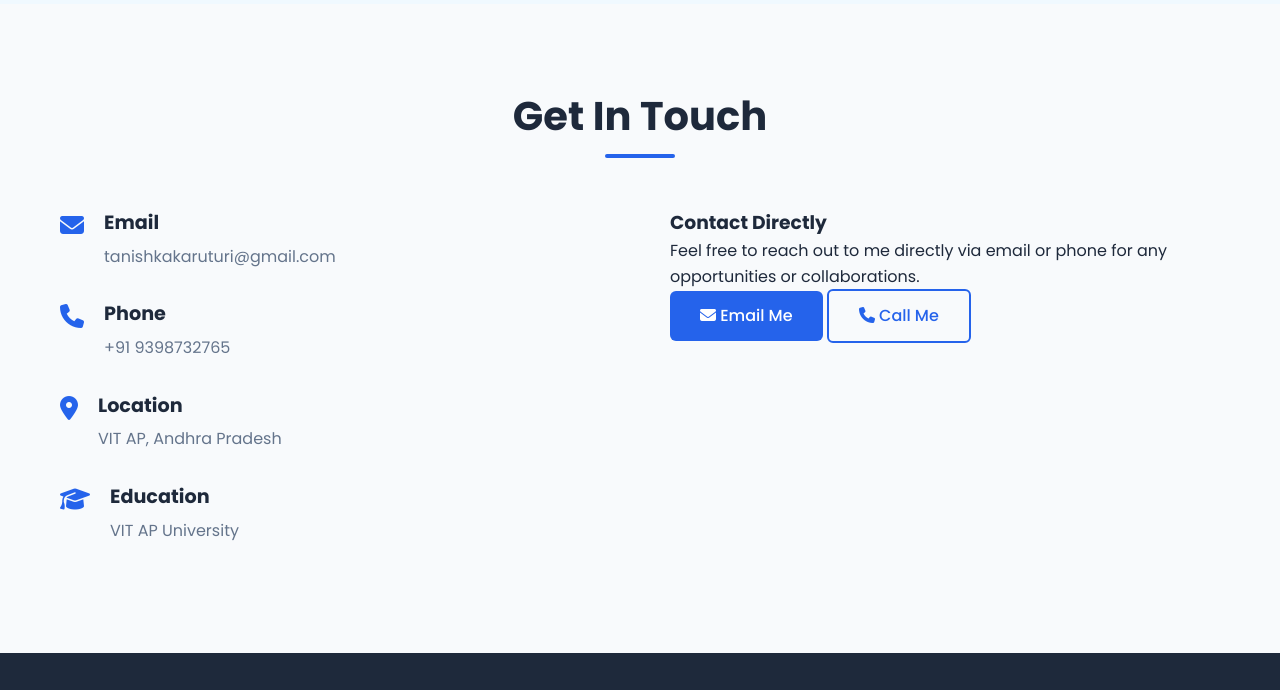
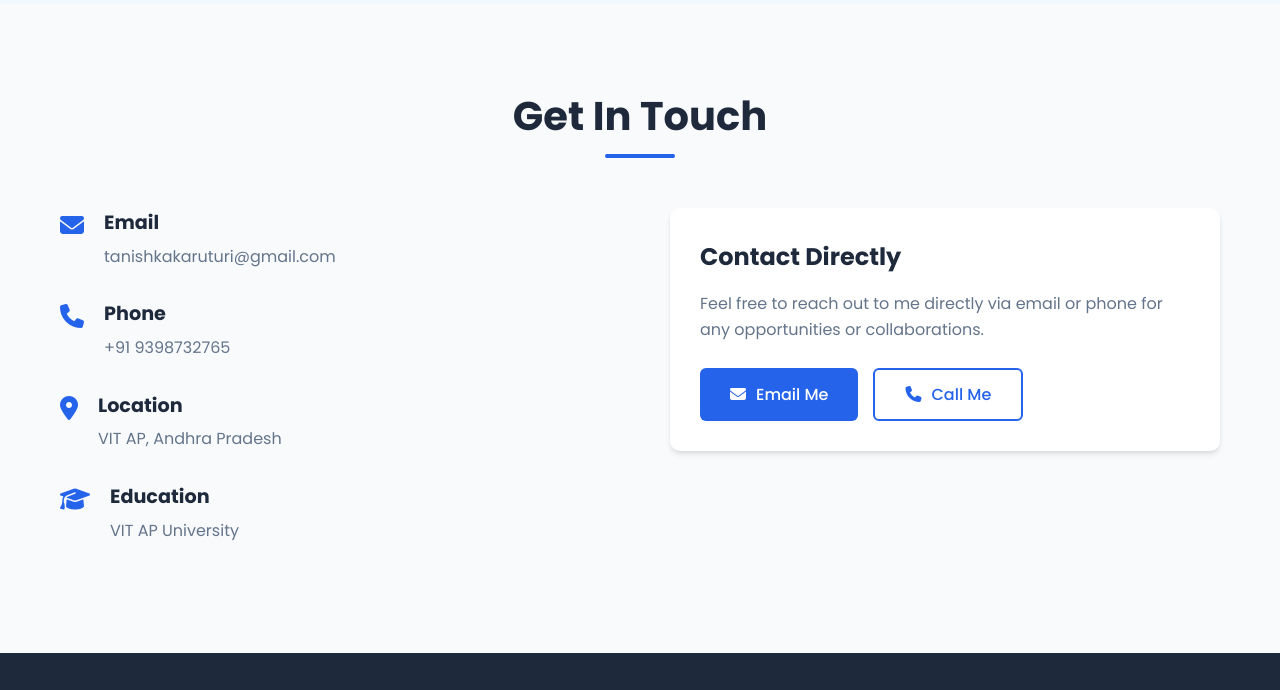
Before and after one commit to Tanishkakaruturi/portfolio, a plain HTML site: page index.html in a window 1280 px wide. Shown: the part 3541-4231 px from the top of the page. Drawn offline with Linux system fonts and the light colour scheme.

Commit message:
Update style.css

```diff
--- a/style.css
+++ b/style.css
@@ -565,27 +565,34 @@ section {
     flex: 1;
 }
 
-.contact-form form {
-    display: flex;
-    flex-direction: column;
-    gap: 20px;
+.contact-direct {
+    background-color: white;
+    padding: 30px;
+    border-radius: 10px;
+    box-shadow: var(--shadow);
 }
 
-.contact-form input,
-.contact-form textarea {
-    padding: 15px;
-    border: 1px solid var(--light-gray);
-    border-radius: 6px;
-    font-family: 'Poppins', sans-serif;
-    font-size: 1rem;
-    transition: var(--transition);
+.contact-direct h3 {
+    font-size: 1.5rem;
+    margin-bottom: 15px;
+    color: var(--dark-color);
 }
 
-.contact-form input:focus,
-.contact-form textarea:focus {
-    outline: none;
-    border-color: var(--primary-color);
-    box-shadow: 0 0 0 3px rgba(37, 99, 235, 0.1);
+.contact-direct p {
+    color: var(--gray-color);
+    margin-bottom: 25px;
+}
+
+.contact-direct-btns {
+    display: flex;
+    gap: 15px;
+    flex-wrap: wrap;
+}
+
+.contact-direct-btns .btn {
+    display: flex;
+    align-items: center;
+    gap: 10px;
 }
 
 /* Footer */
@@ -682,6 +689,10 @@ footer .container {
         align-items: center;
     }
 
+    .contact-direct-btns {
+        flex-direction: column;
+    }
+
     .projects-grid,
     .certs-grid {
         grid-template-columns: 1fr;
@@ -698,4 +709,9 @@ footer .container {
     .about-stats {
         grid-template-columns: 1fr;
     }
+
+    .contact-direct-btns .btn {
+        justify-content: center;
+        width: 100%;
+    }
 }
```
